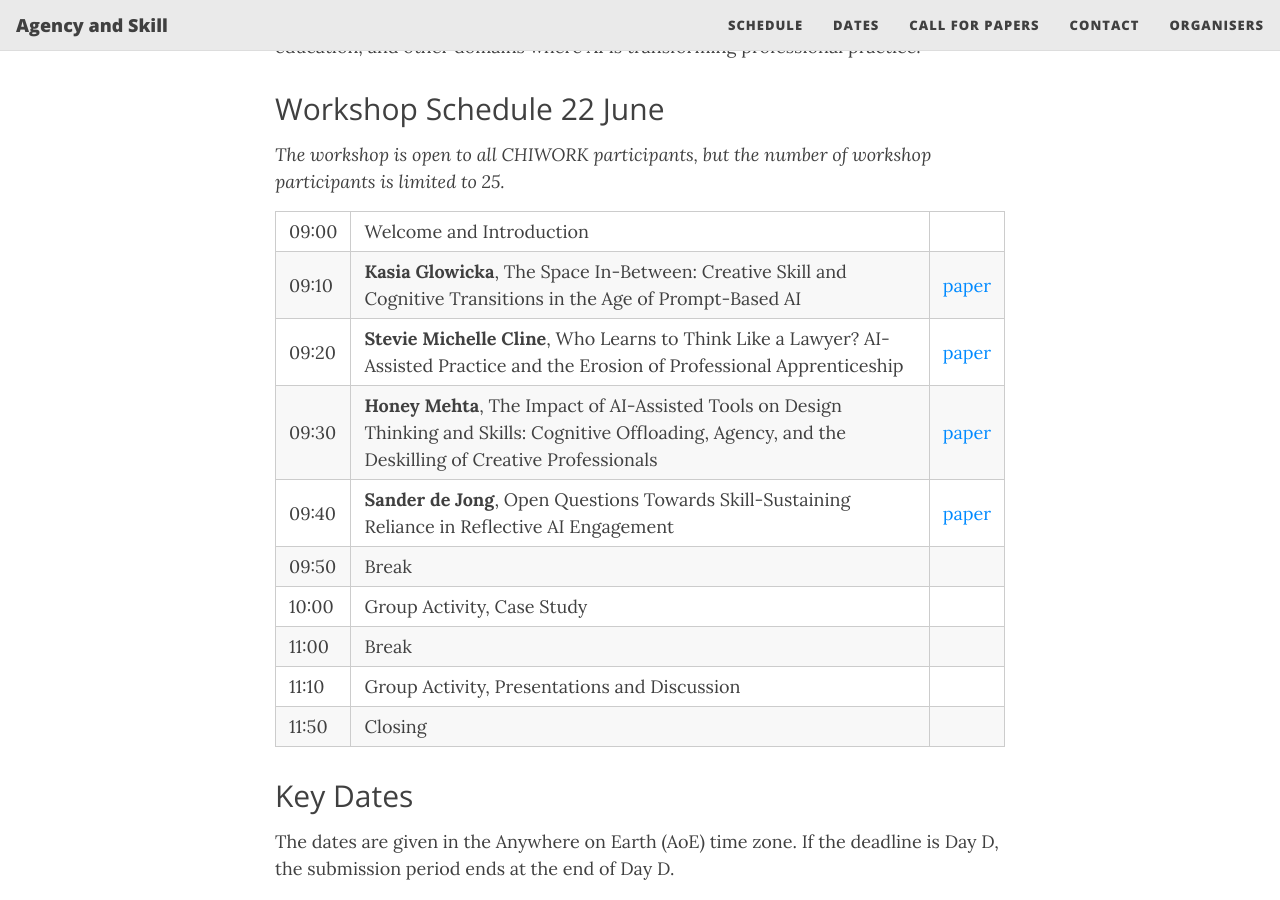
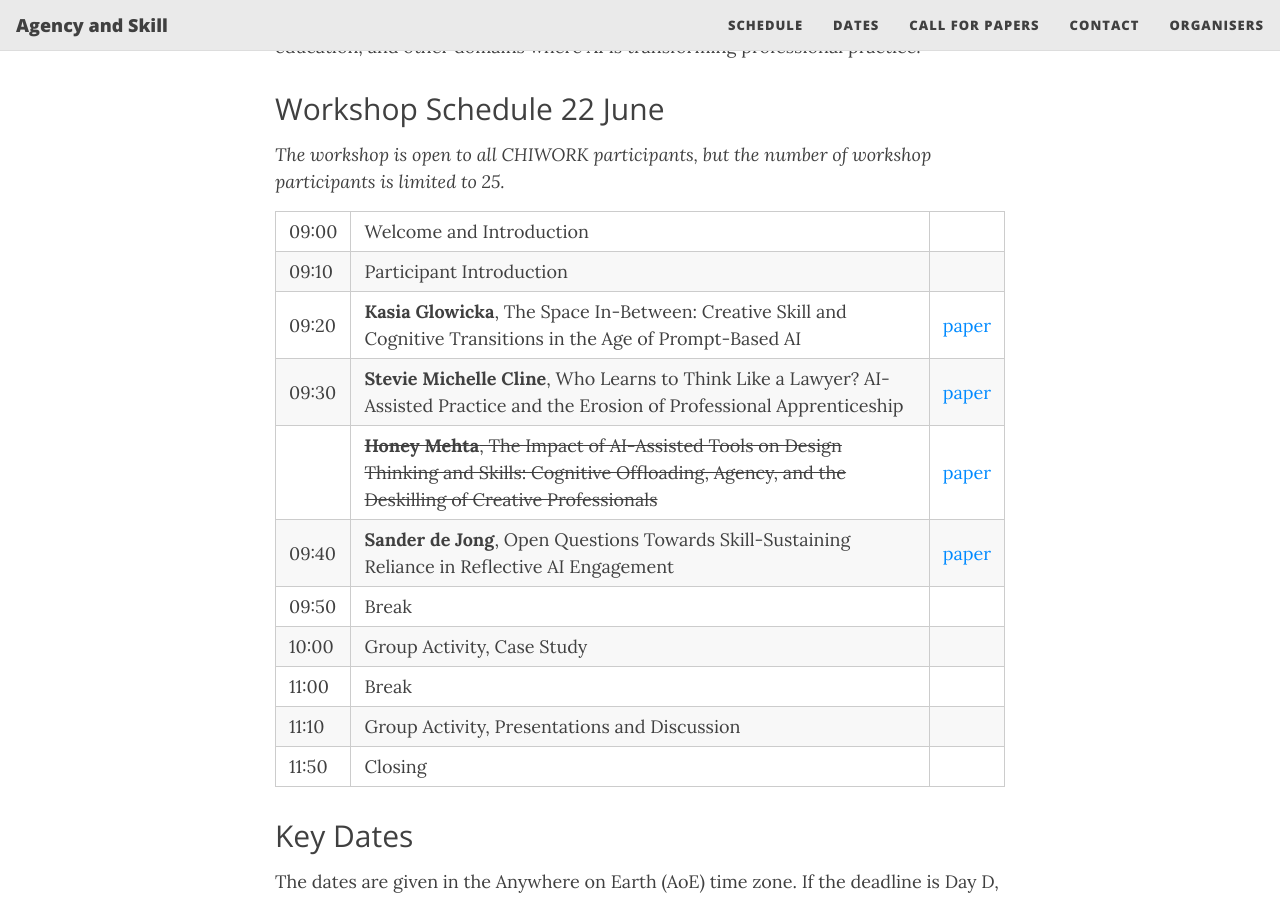
Before and after one commit to agency-and-skill/agency-and-skill.github.io, a Jekyll site: the page built from index.md, in a window 1280 px wide and 900 px high, scrolled down 765 px. Built offline with Jekyll 4.4.1, drawn with Linux system fonts in a browser that asks for light colours.

Commit message:
update schedule

```diff
--- a/index.md
+++ b/index.md
@@ -20,9 +20,10 @@ This workshop invites researchers and practitioners to critically examine the su
 *The workshop is open to all CHIWORK participants, but the number of workshop participants is limited to 25.*
 
 | 09:00 | Welcome and Introduction | |
-| 09:10 | **Kasia Glowicka**, The Space In-Between: Creative Skill and Cognitive Transitions in the Age of Prompt-Based AI | [paper](submissions/Glowicka_2026_Creative-Skill-and-Cognitive-Transitions-in-the-Age-of-Prompt-Based-AI_CHIWORK.pdf)
-| 09:20 | **Stevie Michelle Cline**, Who Learns to Think Like a Lawyer? AI-Assisted Practice and the Erosion of Professional Apprenticeship | [paper](submissions/Cline_2026_Who-learns-to-think-like-a-lawer_CHIWORK.pdf)
-| 09:30 | **Honey Mehta**, The Impact of AI-Assisted Tools on Design Thinking and Skills: Cognitive Offloading, Agency, and the Deskilling of Creative Professionals | [paper](submissions/Mehta_2026_The-Impact-of-AI-Assisted-Tools-on-Design-Thinking-and-Skills_CHIWORK.pdf)
+| 09:10 | Participant Introduction | |
+| 09:20 | **Kasia Glowicka**, The Space In-Between: Creative Skill and Cognitive Transitions in the Age of Prompt-Based AI | [paper](submissions/Glowicka_2026_Creative-Skill-and-Cognitive-Transitions-in-the-Age-of-Prompt-Based-AI_CHIWORK.pdf)
+| 09:30 | **Stevie Michelle Cline**, Who Learns to Think Like a Lawyer? AI-Assisted Practice and the Erosion of Professional Apprenticeship | [paper](submissions/Cline_2026_Who-learns-to-think-like-a-lawer_CHIWORK.pdf)
+|  | ~~**Honey Mehta**, The Impact of AI-Assisted Tools on Design Thinking and Skills: Cognitive Offloading, Agency, and the Deskilling of Creative Professionals~~ | [paper](submissions/Mehta_2026_The-Impact-of-AI-Assisted-Tools-on-Design-Thinking-and-Skills_CHIWORK.pdf)
 | 09:40 | **Sander de Jong**, Open Questions Towards Skill-Sustaining Reliance in Reflective AI Engagement | [paper](submissions/deJong_2026_Open-Questions-Towards-Skill-Sustaining-Reliance-in-Reflective-AI-Engagement_CHIWORK.pdf)
 | 09:50 | Break |
 | 10:00 | Group Activity, Case Study |
```
